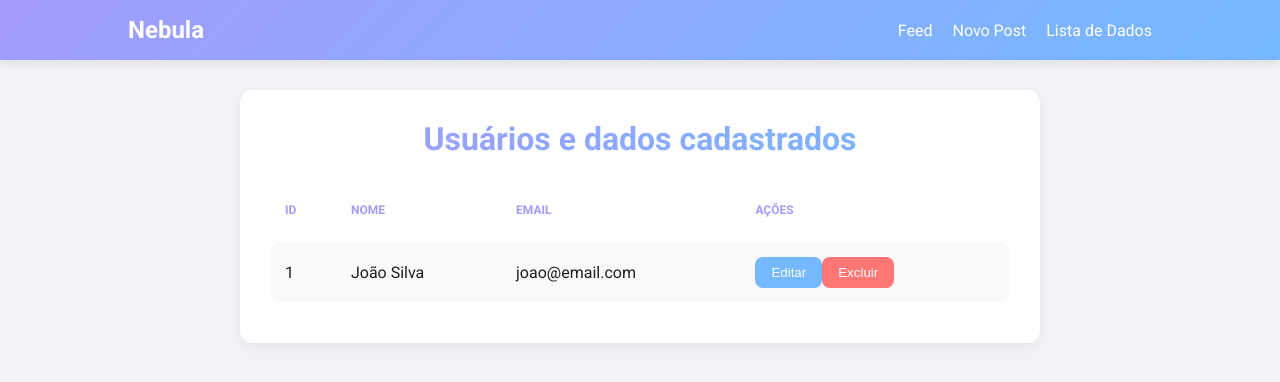
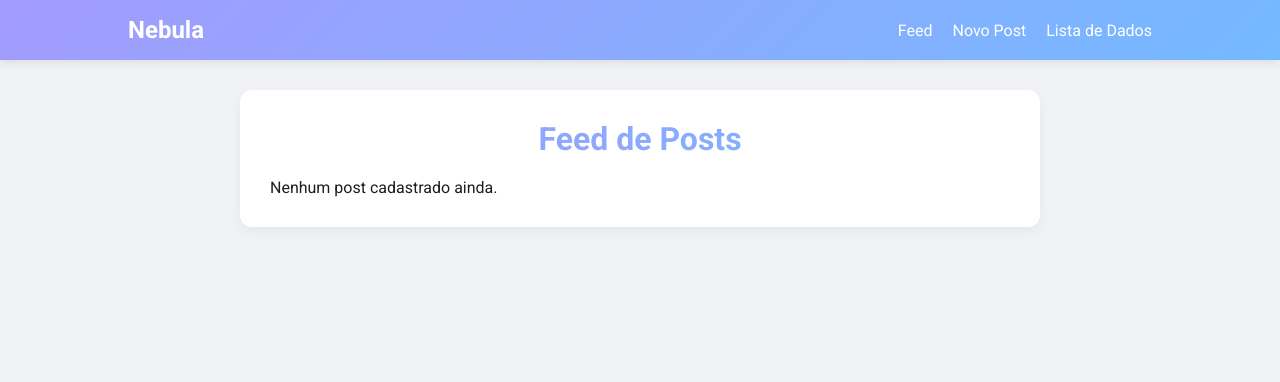
Before and after one commit to ianmelo1/pratica12, a React (Vite) app in the folder minha_aplicacao/: page /listagem in a window 1280 px wide. Shown: the top 382 px of the page. Built offline with nearby package versions, Linux system fonts and the light colour scheme.

Commit message:
feat: listagem dinamica com map e estado vazio. closes #10

```diff
--- a/minha_aplicacao/src/pages/Listagem.jsx
+++ b/minha_aplicacao/src/pages/Listagem.jsx
@@ -1,29 +1,36 @@
+import { useNebula } from '../context/NebulaContext';
+
 function Listagem() {
+  const { posts } = useNebula();
+
   return (
     <main className="container">
-      <h1>Usuários e dados cadastrados</h1>
+      <h1>Feed de Posts</h1>
+
+      {posts.length === 0 ? (
+        <p>Nenhum post cadastrado ainda.</p>
+      ) : (
         <table>
           <thead>
             <tr>
               <th>ID</th>
               <th>Nome</th>
-            <th>Email</th>
-            <th>Ações</th>
+              <th>Post</th>
             </tr>
           </thead>
           <tbody>
-          <tr>
-            <td>1</td>
-            <td>João Silva</td>
-            <td>joao@email.com</td>
-            <td>
-              <button className="btn-editar">Editar</button>
-              <button className="btn-excluir">Excluir</button>
-            </td>
+            {posts.map((item) => (
+              <tr key={item.id}>
+                <td>{item.id}</td>
+                <td>{item.nome}</td>
+                <td>{item.post}</td>
               </tr>
+            ))}
           </tbody>
         </table>
+      )}
     </main>
   );
 }
+
 export default Listagem;
```
Lines whose indentation alone changed are shown as unchanged.
